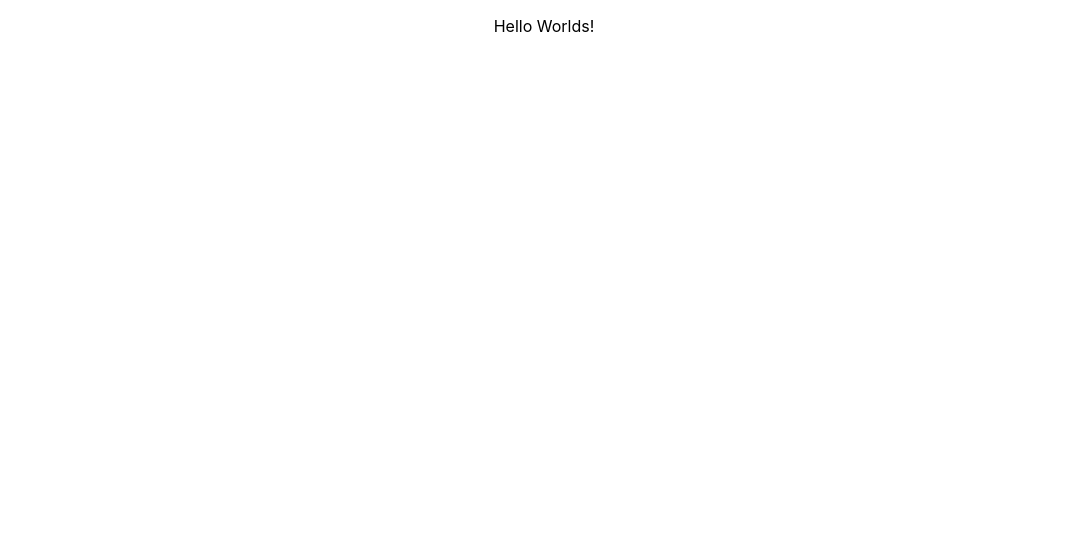
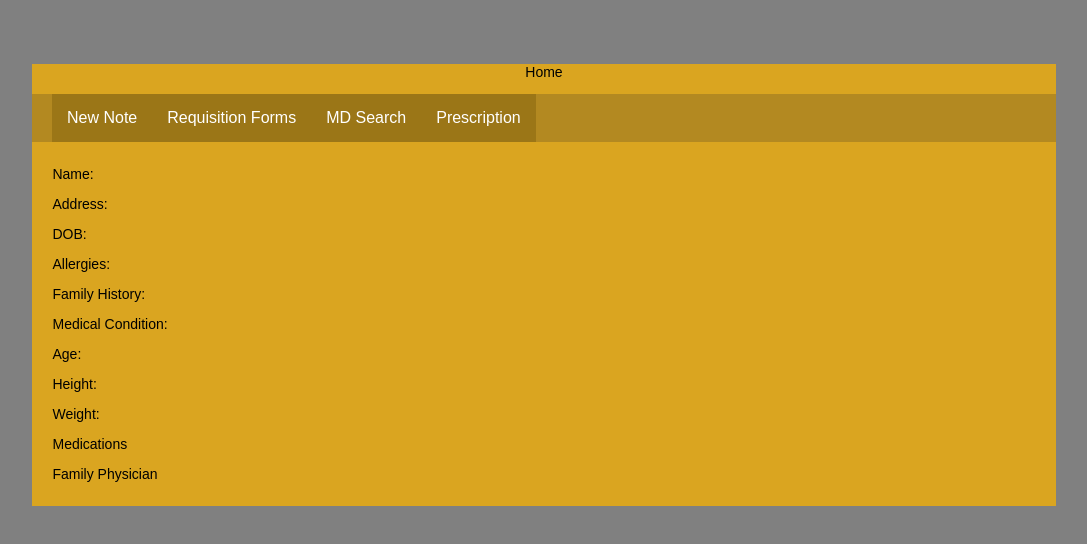
Before and after one commit to ShayFash/PatientManagementsystem, a React (Create React App) app in the folder src/hello-world/: page / in a window 1280 px wide. Shown: the top 544 px of the page, without its empty margins (96-1183 px from the left). Built offline with nearby package versions, Linux system fonts and the light colour scheme.

Commit message:
Added some basic text fields into React with some basic CSS as a template.

```diff
--- a/src/hello-world/src/App.js
+++ b/src/hello-world/src/App.js
@@ -1,14 +1,6 @@
 import logo from './logo.svg';
 import './App.css';
 
-function App() {
-  return (
-    <div className="App">
-        <p>
-          Hello Worlds!
-        </p>
-    </div>
-  );
-}
+// Don't use this.
 
 export default App;
--- a/src/hello-world/src/index.css
+++ b/src/hello-world/src/index.css
@@ -5,9 +5,56 @@ body {
         sans-serif;
     -webkit-font-smoothing: antialiased;
     -moz-osx-font-smoothing: grayscale;
+    background-color: gray;
 }
 
 code {
     font-family: source-code-pro, Menlo, Monaco, Consolas, 'Courier New',
     monospace;
 }
+
+.homeContainer {
+    font: 14px "Century Gothic", Futura, sans-serif;
+    margin-top: 5%;
+    margin-bottom: 5%;
+    margin-left: 10%;
+    margin-right: 10%;
+    text-align: center;
+    background-color: goldenrod;
+}
+
+/* Demographics */
+
+.demographics {
+    text-align: left;
+    padding-top: 1%;
+    padding-bottom: 1%;
+    padding-left: 2%;
+}
+
+/* Navbar */
+
+.navBar {
+    background-color: rgb(179, 137, 33);
+    margin: 0px;
+    padding: 0px;
+    padding-left: 20px;
+    display: flex;
+}
+
+.navBarButton {
+    background-color:rgb(155, 118, 23);
+    border: none;
+    color: white;
+    margin: 0px;
+    padding: 15px;
+    text-align: center;
+    text-decoration: none;
+    display: inline-block;
+    font-size: 16px;
+  }
+
+  .navBarButton:hover {
+    background-color: rgb(221, 170, 39);
+    cursor: pointer;
+  }
--- a/src/hello-world/src/index.js
+++ b/src/hello-world/src/index.js
@@ -1,14 +1,97 @@
 import React from 'react';
 import ReactDOM from 'react-dom';
 import './index.css';
-import App from './App';
 import reportWebVitals from './reportWebVitals';
+import {
+    BrowserRouter as Router,
+    Switch,
+    Route,
+    Link
+} from "react-router-dom";
+
+class HomeContainer extends React.Component {
+    constructor(props) {
+        super(props);
+        this.state = {};
+    }
+
+    render(){
+        return (
+            <div className="homeContainer">
+                <p>Home</p>
+                <NavBar />
+                <Demographics />
+            </div>
+        );
+    }
+}
+
+class Demographics extends React.Component {
+    render() {
+        return (
+            <div className="demographics">
+                {/* I believe we're getting rid of
+                    height, weight and family physician */}
+                <p>Name:</p>
+                <p>Address:</p>
+                <p>DOB:</p>
+                <p>Allergies:</p>
+                <p>Family History:</p>
+                <p>Medical Condition:</p>
+                <p>Age:</p>
+                <p>Height:</p>
+                <p>Weight:</p>
+                <p>Medications</p>
+                <p>Family Physician</p>
+            </div>
+        );
+    }
+}
+
+class NavBar extends React.Component {
+    render() {
+        return (
+            <div className="navBar">
+                <Link>
+                    <button className="navBarButton" onClick={this.props.onClick}>
+                        New Note
+                    </button>
+                </Link>
+                <Link>
+                    <button className="navBarButton" onClick={this.props.onClick}>
+                        Requisition Forms
+                    </button>
+                </Link>
+                <Link>
+                    <button className="navBarButton" onClick={this.props.onClick}>
+                        MD Search
+                    </button>
+                </Link>
+                <Link>
+                    <button className="navBarButton" onClick={this.props.onClick}>
+                        Prescription
+                    </button>
+                </Link>
+            </div>
+        );
+    }
+}
+
+export default function App() {
+    return (
+        <Router>
+            <Switch>
+                <Route path="/" component={HomeContainer} />
+            </Switch>
+        </Router>
+    );
+}
 
 ReactDOM.render(
-  <React.StrictMode>
-    <App />
-  </React.StrictMode>,
-  document.getElementById('root')
+    <Router>
+        <App />
+    </Router>,
+    document.getElementById('root')
 );
 
 // If you want to start measuring performance in your app, pass a function
```
Lines whose indentation alone changed are shown as unchanged.
